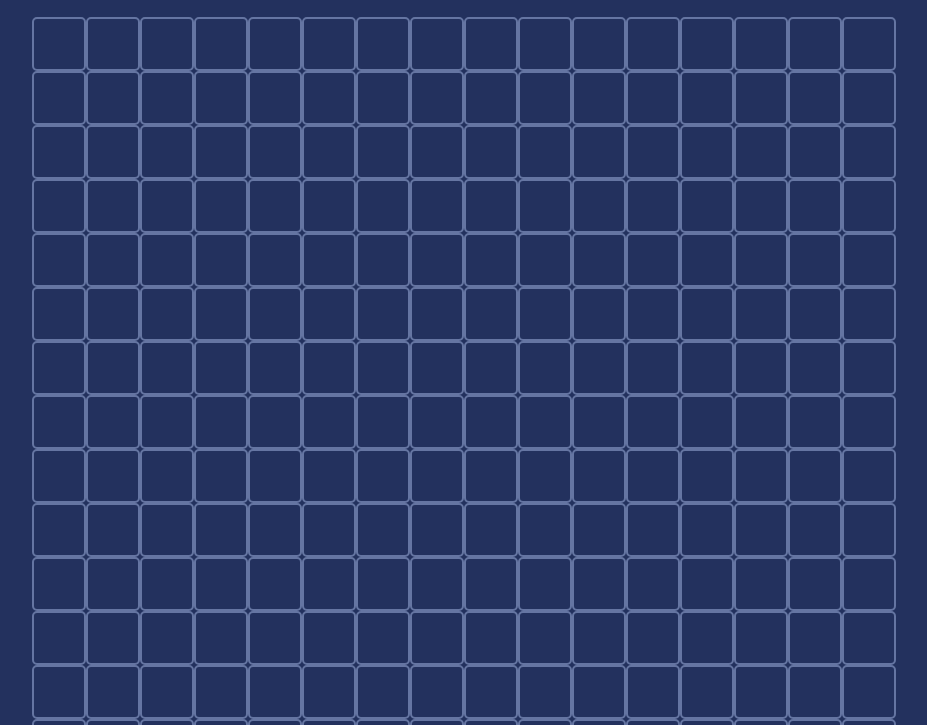
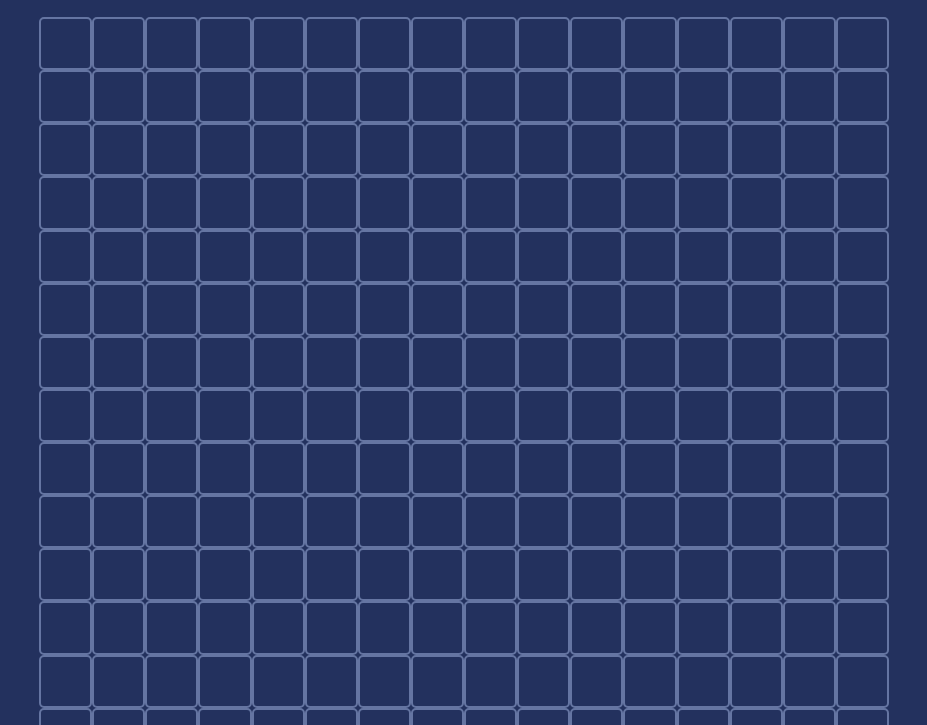
Before and after one commit to EmileGreyling/odin-etch-a-sketch, a plain HTML site: page index.html in a window 1280 px wide. Shown: the part 75-800 px from the top of the page, without its empty margins (176-1103 px from the left). Drawn offline with Linux system fonts and the light colour scheme.

Commit message:
Resize grid

```diff
--- a/app.js
+++ b/app.js
@@ -1,12 +1,15 @@
-function createGrid(rows, columns) {
+function createGrid(gridSize) {
     const gridContainer = document.querySelector(".container");
 
     // Create grid cells
-    for (let i = 0; i < rows; i++) {
+    for (let i = 0; i < gridSize; i++) {
         const row = document.createElement("div");
+        row.classList.add('row');
 
-        for (let j = 0; j < columns; j++) {
+        for (let j = 0; j < gridSize; j++) {
             const cell = document.createElement("div");
+            cell.style.width = `${(850) / (gridSize)}px`;
+            cell.style.height = `${(850) / (gridSize)}px`;
             cell.classList.add("cell");
 
             cell.addEventListener('mouseover', () => {
@@ -20,4 +23,4 @@ function createGrid(rows, columns) {
     }
 }
 
-createGrid(16, 16);
+createGrid(16);
--- a/style.css
+++ b/style.css
@@ -20,15 +20,18 @@ h1 {
 
 .container {
     display: flex;
-    flex-wrap: wrap;
-    justify-content: center;
+    flex-direction: column;
+    width: 850px;
+    height: 850px;
     margin: 20px;
-    width: 940px;
-    height: 940px;
+}
+
+.row {
+    display: flex;
 }
 
 .cell {
     border: 2px solid #6575a2;
     border-radius: 5px;
-    padding: 25px;
+    box-sizing: border-box;
 }
```
